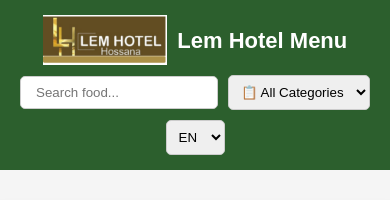
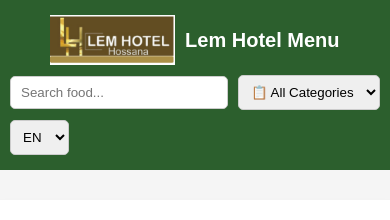
Before and after one commit to habte27/lem-hotel-qr-menu, a plain HTML site: page index.html in a window 390 px wide. Shown: the top 220 px of the page. Drawn offline with Linux system fonts and the light colour scheme; a script that the page names is missing.

Commit message:
Update styles.css

```diff
--- a/styles.css
+++ b/styles.css
@@ -11,7 +11,7 @@
 }
 .header{
     background-color: #2C5F2D;
-    padding: 15px 20px;
+    padding: 15px 10px;
     display: flex;
     flex-wrap: wrap;
     gap: 10px;
@@ -20,8 +20,8 @@
     box-sizing: border-box;
     display: flex;
     align-items: center;
-    justify-content: space-around;
-    text-align: center;
+    justify-content: space-between;
+    text-align:justify;
     position: sticky;
     top: 0;
     left: 0;
@@ -43,7 +43,7 @@
 
 #title {
     color: white;
-    font-size: 22px;
+    font-size: 20px;
     font-weight: bold;
     margin: 0;
 }
@@ -55,13 +55,13 @@
     display: flex;
     align-items: center;
     gap: 10px;
-    max-width: 350px;
+    max-width: 300px;
     width: 100%;
 }
 
 #searchInput {
     flex-grow: 1;
-    padding: 8px 30px 8px 15px; /* Space for clear button */
+    padding: 8px 30px 8px 10px; /* Space for clear button */
     border-radius: 5px;
     border: 1px solid #ccc;
     width: 100%;
@@ -84,19 +84,19 @@
 @media screen and (max-width: 768px) {
     .header {
         flex-direction: column;
-        align-items: center;
-        text-align: center;
+        align-items: justify;
+        text-align: justify;
     }
 
     .search-container {
         max-width: 100%;
-        justify-content: center;
+        justify-content:flex-start;
     }
 
     .language-selector {
         width: 100%;
         display: flex;
-        justify-content: center;
+        justify-content:flex-start;
     }
 }
 
```
